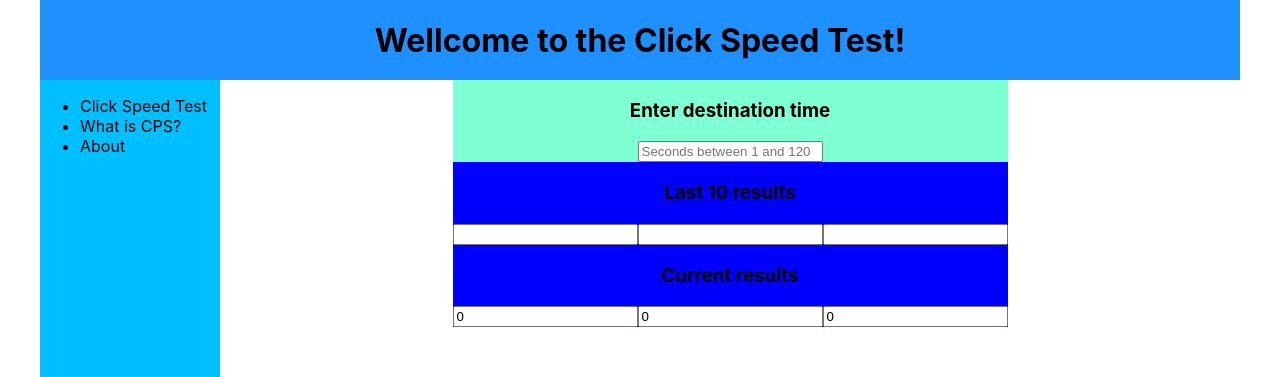
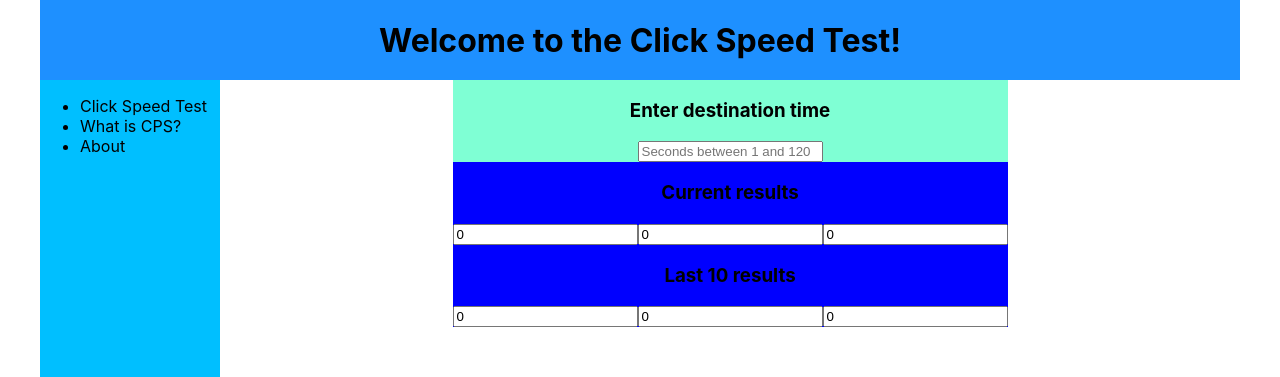
Before and after one commit to ZerruKun/pet-1-click-speed-test, a React (Create React App) app: page / in a window 1280 px wide. Shown: the top 377 px of the page. Built offline with nearby package versions, Linux system fonts and the light colour scheme.

Commit message:
Добавление состояния для последних результатов. Незначительная права css.

```diff
--- a/src/components/currentResult/CurrentResults.module.css
+++ b/src/components/currentResult/CurrentResults.module.css
@@ -1,4 +1,4 @@
 .tableItem2 {
-    grid-area: table2;
+    grid-area: table1;
     background-color: blue;
 }
--- a/src/components/destinationtime/DestinationTime.jsx
+++ b/src/components/destinationtime/DestinationTime.jsx
@@ -19,7 +19,10 @@ const DestinationTime = () => {
     setLastTime,
     bestTime,
     setBestTime,
+    averageTime,
     setAverageTime,
+    lastResults,
+    setLastResults,
   } = useContext(applicationContext);
 
   useDidMountEffect(() => {
@@ -39,6 +42,7 @@ const DestinationTime = () => {
       changeStartTime("");
       changeRemainingTime("");
       changeTimerStart(false);
+      changeLastResults(clickCount, bestTime, averageTime);
       // changeClickCount(0);
       // changeLastTime(0);
       // changeBestTime(0);
@@ -107,8 +111,15 @@ const DestinationTime = () => {
 
   const changeSetIsCanStart = (value) => {
     let changedIsCanStart = value;
-    console.log("changedIsCanStart " + changedIsCanStart);
+    // console.log("changedIsCanStart " + changedIsCanStart);
     setIsCanStart(changedIsCanStart);
+  };
+
+  const changeLastResults = (count, best, average) => {
+    let changedLastResults = {count, best, average};
+    console.log("changedLastResults " + changedLastResults);
+    setLastResults(changedLastResults);
+    console.log(lastResults);
   };
 
   const checkStartTime = (e) => {
@@ -122,7 +133,7 @@ const DestinationTime = () => {
       e.currentTarget.value = filteredTime.join("");
     }
     changeStartTime(e.currentTarget.value);
-    if (e.currentTarget.value === "0" || e.currentTarget.value === "") {
+    if (e.currentTarget.value === "") {
       changeSetIsCanStart(false);
     } else {
       changeSetIsCanStart(true);
@@ -130,14 +141,17 @@ const DestinationTime = () => {
   };
 
   const start = () => {
-    if (startTime === "") {
-      changeTimerStart(true);
-      changeStartTime(2);
-      changeRemainingTime(2);
-    } else {
-      changeTimerStart(true);
-      changeRemainingTime(startTime);
-    }
+    // if (startTime === "") {
+    //   changeTimerStart(true);
+    //   changeStartTime(2);
+    //   changeRemainingTime(2);
+    // } else {
+    //   changeTimerStart(true);
+    //   changeRemainingTime(startTime);
+    // }
+    // changeSetIsCanStart(false);
+    changeTimerStart(true);
+    changeRemainingTime(startTime);
     changeSetIsCanStart(false);
   };
 
--- a/src/components/header/Header.jsx
+++ b/src/components/header/Header.jsx
@@ -4,7 +4,7 @@ import style from "./Header.module.css";
 const Header = () => {
   return (
     <div className={style.headerItem}>
-      <h1>Wellcome to the Click Speed Test!</h1>
+      <h1>Welcome to the Click Speed Test!</h1>
     </div>
   );
 };
--- a/src/components/lastTenResults/LastTenResults.jsx
+++ b/src/components/lastTenResults/LastTenResults.jsx
@@ -1,17 +1,24 @@
-import React from "react";
+import React, {useContext} from "react";
 import styles from "./LastTenResults.module.css";
+import applicationContext from "../../context";
 
 const LastTenResults = () => {
+
+  const {lastResults} = useContext(applicationContext);
+
   return (
     <div className={styles.tableItem1}>
       <h3>Last 10 results</h3>
       <input
+      value={lastResults.count}
       readOnly
       />
       <input
+      value={lastResults.best}
       readOnly
       />
       <input
+      value={lastResults.average}
       readOnly
       />
     </div>
--- a/src/components/lastTenResults/LastTenResults.module.css
+++ b/src/components/lastTenResults/LastTenResults.module.css
@@ -1,4 +1,4 @@
 .tableItem1 {
-    grid-area: table1;
+    grid-area: table2;
     background-color: blue;
 }
--- a/src/index.js
+++ b/src/index.js
@@ -11,11 +11,12 @@ const Application = () => {
   const [lastTime, setLastTime] = useState(0);
   const [bestTime, setBestTime] = useState(0);
   const [averageTime, setAverageTime] = useState(0);
+  const [lastResults, setLastResults] = useState({count:0, best:0, average:0})
 
   return (
     // <React.StrictMode>
     <applicationContext.Provider value={{ remainingTime, setRemainingTime, clickCount, setClickCount, lastTime, setLastTime,
-      bestTime, setBestTime, averageTime, setAverageTime}}>
+      bestTime, setBestTime, averageTime, setAverageTime, lastResults, setLastResults}}>
       <App />
     </applicationContext.Provider>
     // </React.StrictMode>
```
